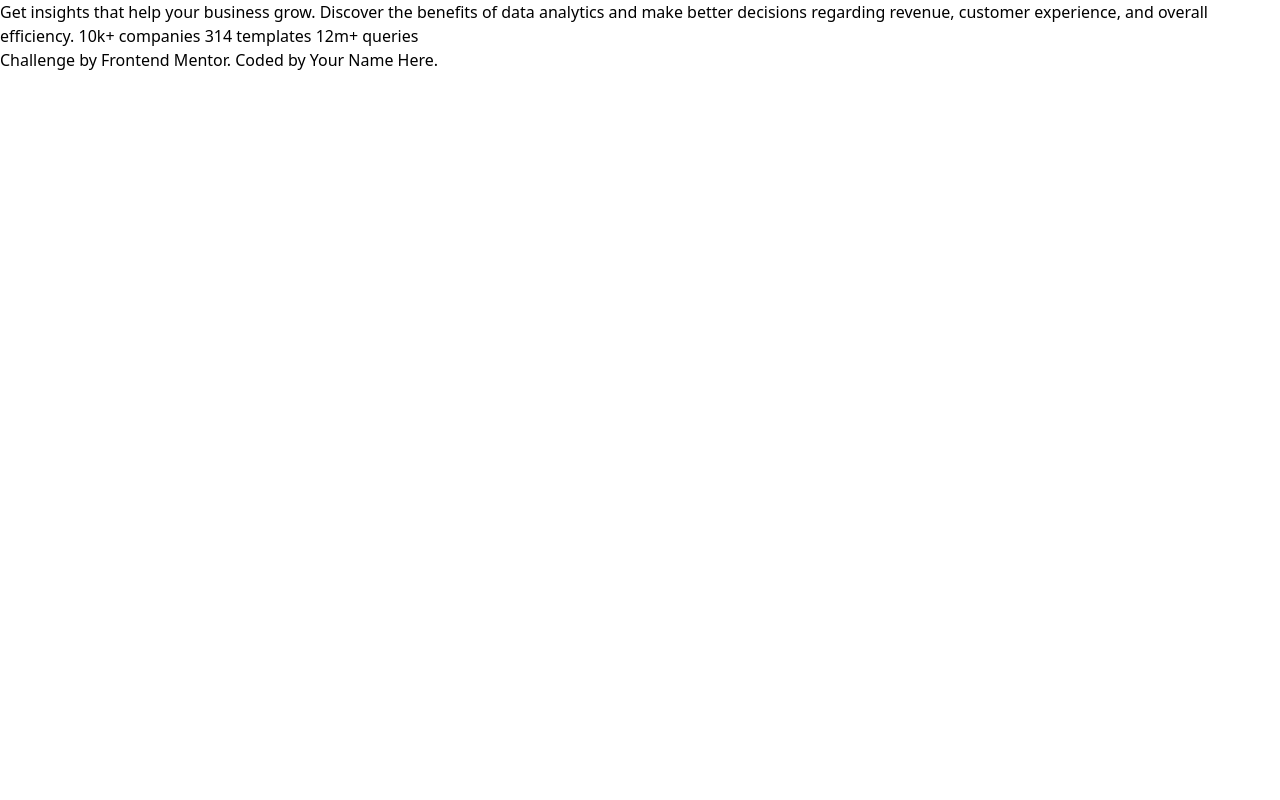
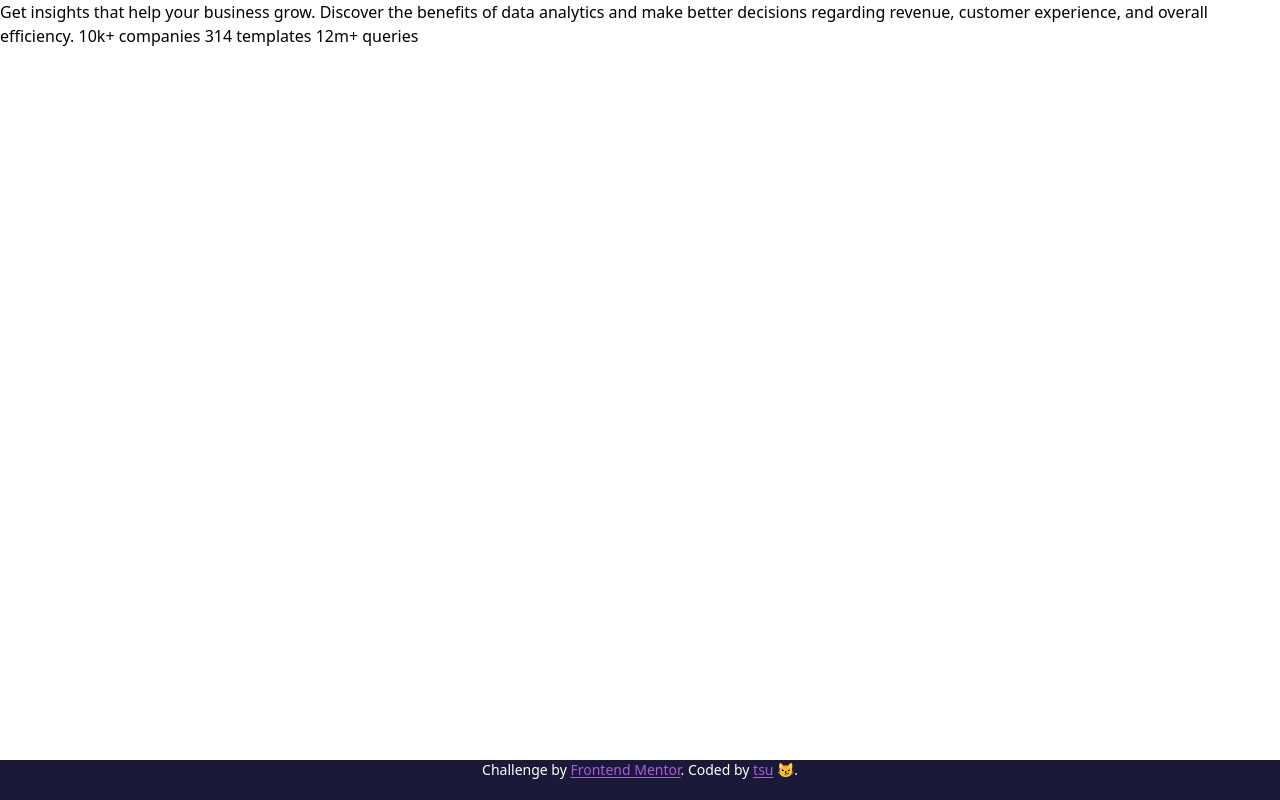
Before and after one commit to tsuramii/stats-preview-card-component-main, a website: page index.html in a window 1280 px wide. Drawn offline with Linux system fonts and the light colour scheme.

Commit message:
Add footer

```diff
--- a/index.html
+++ b/index.html
@@ -16,7 +16,7 @@
 </head>
 
 <body>
-
+  <main class="min-h-[95vh]">
     Get insights that help your business grow.
 
     Discover the benefits of data analytics and make better decisions regarding revenue, customer
@@ -25,11 +25,15 @@
     10k+ companies
     314 templates
     12m+ queries
-
-  <div class="attribution">
-    Challenge by <a href="https://www.frontendmentor.io?ref=challenge" target="_blank">Frontend Mentor</a>.
-    Coded by <a href="#">Your Name Here</a>.
-  </div>
+  </main>
+  <footer class="text-center text-sm min-h-[5vh] text-white [&>a]:text-softviolet bg-darkdesaturatedblue">
+    Challenge by
+    <a href="https://www.frontendmentor.io?ref=challenge" target="_blank"
+      class="underline underline-offset-2 transition-colors hover:text-softviolet/50">Frontend
+      Mentor</a>. Coded by
+    <a href="https://linkedin.com/in/luca-di-marco" target="_blank"
+      class="underline underline-offset-2 transition-colors hover:text-softviolet/50">tsu</a> 😼.
+  </footer>
 </body>
 
 </html>
```
Also changed, not shown: output.css. Lines whose indentation alone changed are shown as unchanged.
